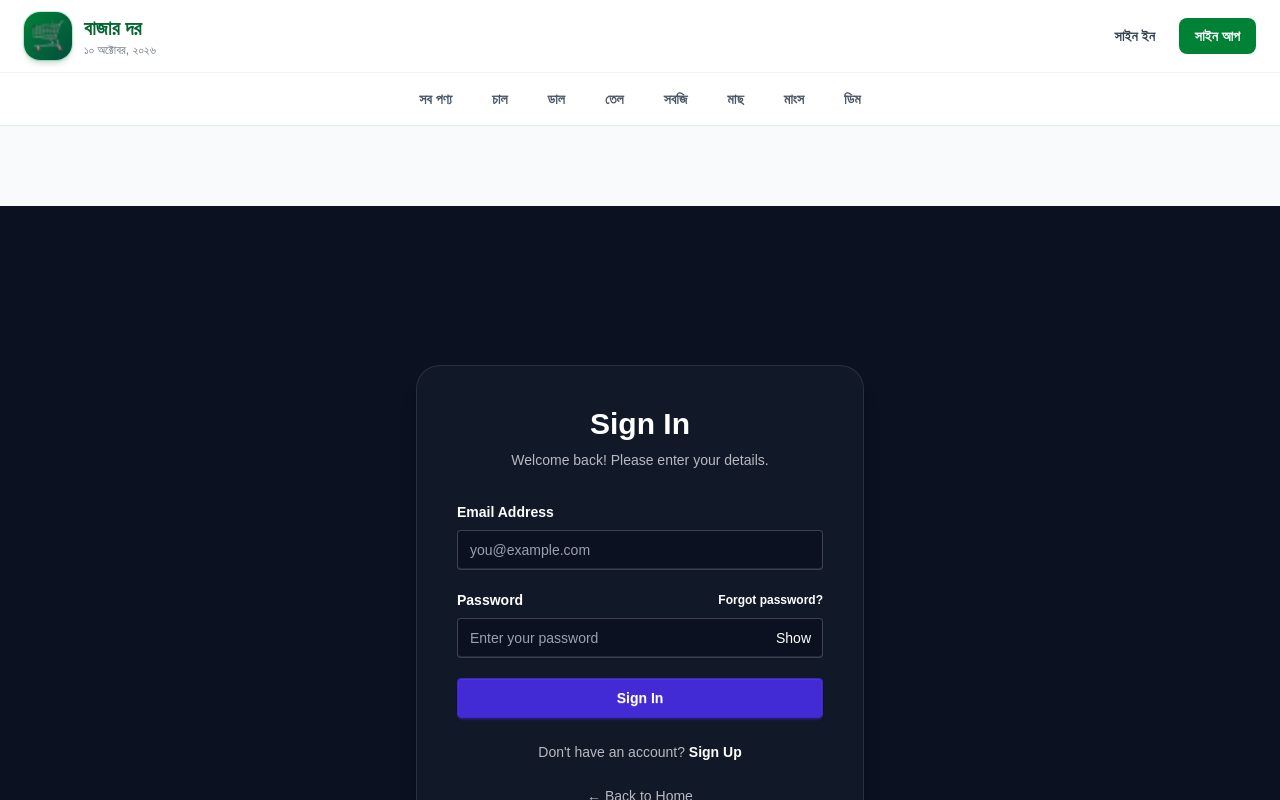
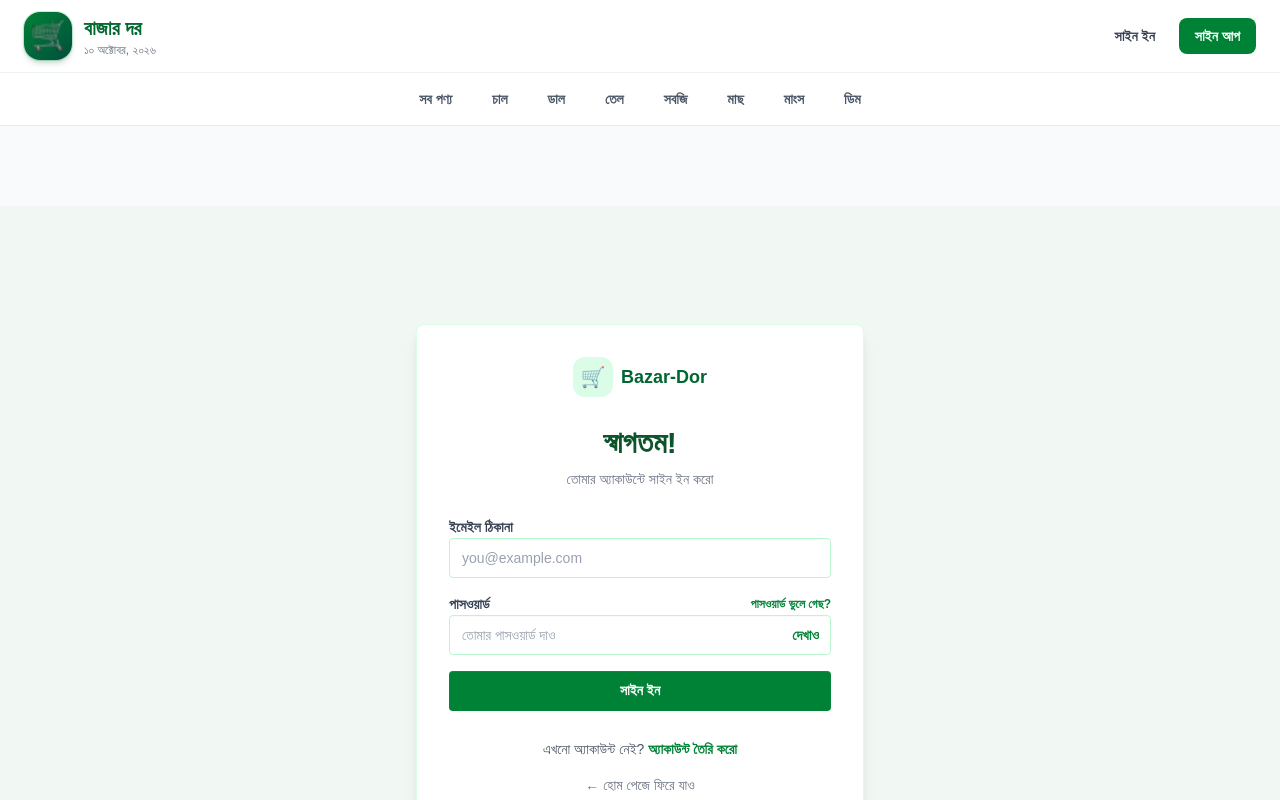
Before and after one commit to Amena-Begum/BazarDor, a Next.js app: page /signin in a window 1280 px wide. Shown: the top 800 px of the page. Built offline with nearby package versions, Linux system fonts and the light colour scheme.

Commit message:
edit signIn page and signUp page

```diff
--- a/src/app/signin/page.tsx
+++ b/src/app/signin/page.tsx
@@ -1,85 +1,126 @@
 "use client";
 
 import Link from "next/link";
-import Image from "next/image";
 import { useState } from "react";
+import { useRouter } from "next/navigation";
+// import { signIn } from "@/lib/auth-client";
+import { authClient } from "@/lib/auth-client";
 import toast from "react-hot-toast";
 
 export default function SignInPage() {
+  const router = useRouter();
+
   const [email, setEmail] = useState("");
   const [password, setPassword] = useState("");
   const [showPassword, setShowPassword] = useState(false);
+  const [loading, setLoading] = useState(false);
 
-const handleSubmit = (e: React.FormEvent<HTMLFormElement>) => {
+  async function handleSubmit(
+    e: React.FormEvent<HTMLFormElement>
+  ) {
     e.preventDefault();
 
-toast("Sign In authentication will be connected next.", {
+    if (loading) return;
+
+    setLoading(true);
+
+    try {
+      const { error } = await signIn.email({
+        email,
+        password,
+      });
+
+      if (error) {
+        toast.error(
+          error.message || "সাইন ইন করা যায়নি। আবার চেষ্টা করো।"
+        );
+        return;
+      }
+
+      toast.success("সফলভাবে সাইন ইন হয়েছে!");
+
+      router.push("/");
+      router.refresh();
+    } catch {
+      toast.error("সমস্যা হয়েছে। আবার চেষ্টা করো।");
+    } finally {
+      setLoading(false);
+    }
+  }
+
+  function handleForgotPassword() {
+    toast("পাসওয়ার্ড রিকভারি সুবিধা পরে যোগ করা হবে।", {
       style: {
-    background: "#111827",
+        background: "#166534",
         color: "#ffffff",
-    border: "1px solid #374151",
+        border: "1px solid #15803d",
       },
     });
-};
+  }
 
-return ( <main className="flex min-h-screen items-center justify-center bg-[#0b1120] px-4 py-10 text-white"> <div className="w-full max-w-md rounded-3xl border border-white/10 bg-[#111827] p-6 text-white shadow-xl sm:p-10">
-{/* Logo and Heading */}
-<div className="mb-8 text-center">
-      <h1 className="mb-2 text-3xl font-bold text-white">
-        Sign In
+  return (
+    <main className="flex min-h-screen items-center justify-center bg-[#f1f8f3] px-4 py-10">
+      <div className="card w-full max-w-md border border-green-100 bg-white shadow-lg">
+        <div className="card-body p-6 sm:p-8">
+          {/* Brand */}
+          <Link
+            href="/"
+            className="mx-auto inline-flex items-center gap-2 text-lg font-extrabold text-green-800 hover:text-green-700"
+          >
+            <span className="flex h-10 w-10 items-center justify-center rounded-xl bg-green-100 text-xl">
+              🛒
+            </span>
+            Bazar-Dor
+          </Link>
+
+          {/* Heading */}
+          <div className="mt-5 text-center">
+            <h1 className="text-3xl font-extrabold text-green-900">
+              স্বাগতম!
             </h1>
 
-      <p className="text-sm text-white/70">
-        Welcome back! Please enter your details.
+            <p className="mt-2 text-sm text-gray-500">
+              তোমার অ্যাকাউন্টে সাইন ইন করো
             </p>
           </div>
 
           {/* Sign In Form */}
-    <form onSubmit={handleSubmit} className="space-y-5">
+          <form onSubmit={handleSubmit} className="mt-5 space-y-4">
             {/* Email */}
-      <div>
-        <label
-          htmlFor="email"
-          className="mb-2 block text-sm font-semibold text-white"
-        >
-          Email Address
+            <div className="form-control w-full">
+              <label htmlFor="email" className="label">
+                <span className="label-text font-semibold text-gray-700">
+                  ইমেইল ঠিকানা
+                </span>
               </label>
 
               <input
                 id="email"
                 type="email"
                 placeholder="you@example.com"
+                autoComplete="email"
                 value={email}
                 onChange={(e) => setEmail(e.target.value)}
-          className="input input-bordered w-full border-white/20 bg-[#0b1120] text-white placeholder:text-gray-400 focus:border-primary focus:outline-none"
-          autoComplete="email"
+                className="input input-bordered w-full border-green-200 bg-white text-gray-900 placeholder:text-gray-400 focus:border-green-600 focus:outline-none"
                 required
               />
             </div>
 
             {/* Password */}
-      <div>
-        <div className="mb-2 flex items-center justify-between gap-3">
-          <label
-            htmlFor="password"
-            className="text-sm font-semibold text-white"
-          >
-            Password
+            <div className="form-control w-full">
+              <div className="flex items-center justify-between gap-2">
+                <label htmlFor="password" className="label">
+                  <span className="label-text font-semibold text-gray-700">
+                    পাসওয়ার্ড
+                  </span>
                 </label>
 
                 <button
                   type="button"
-            className="text-xs font-semibold text-white hover:text-primary hover:underline"
-            onClick={() =>
-              toast("Password recovery will be added later.", {
-                style: {
-                  background: "#111827",
-                  color: "#ffffff",
-                },
-              })
-            }
+                  onClick={handleForgotPassword}
+                  className="text-xs font-semibold text-green-700 hover:underline cursor-pointer"
                 >
-            Forgot password?
+                  পাসওয়ার্ড ভুলে গেছ?
                 </button>
               </div>
 
@@ -87,53 +128,73 @@
                 <input
                   id="password"
                   type={showPassword ? "text" : "password"}
-            placeholder="Enter your password"
+                  placeholder="তোমার পাসওয়ার্ড দাও"
+                  autoComplete="current-password"
                   value={password}
                   onChange={(e) => setPassword(e.target.value)}
-            className="input input-bordered w-full border-white/20 bg-[#0b1120] pr-20 text-white placeholder:text-gray-400 focus:border-primary focus:outline-none"
-            autoComplete="current-password"
+                  className="input input-bordered w-full border-green-200 bg-white pr-20 text-gray-900 placeholder:text-gray-400 focus:border-green-600 focus:outline-none"
                   required
                 />
 
                 <button
                   type="button"
-            onClick={() => setShowPassword(!showPassword)}
-            className="absolute right-3 top-1/2 -translate-y-1/2 text-sm text-white hover:text-primary"
+                  onClick={() =>
+                    setShowPassword((prev) => !prev)
+                  }
+                  className="absolute right-3 top-1/2 -translate-y-1/2 text-sm font-semibold text-green-700 hover:text-green-900 cursor-pointer"
+                  aria-label={
+                    showPassword
+                      ? "পাসওয়ার্ড লুকাও"
+                      : "পাসওয়ার্ড দেখাও"
+                  }
                 >
-            {showPassword ? "Hide" : "Show"}
+                  {showPassword ? "লুকাও" : "দেখাও"}
                 </button>
               </div>
             </div>
 
-      {/* Sign In Button */}
+            {/* Submit Button */}
             <button
               type="submit"
-        className="btn btn-primary w-full text-white"
+              disabled={loading}
+              className="btn w-full border-0 bg-green-700 text-white hover:bg-green-800 disabled:bg-green-400"
             >
-        Sign In
+              {loading ? (
+                <>
+                  <span className="loading loading-spinner loading-sm" />
+                  সাইন ইন হচ্ছে...
+                </>
+              ) : (
+                "সাইন ইন"
+              )}
             </button>
           </form>
 
           {/* Sign Up Link */}
-    <p className="mt-6 text-center text-sm text-white/70">
-      Don&apos;t have an account?{" "}
+          <p className="mt-5 text-center text-sm text-gray-600">
+            এখনো অ্যাকাউন্ট নেই?{" "}
             <Link
               href="/signup"
-        className="font-bold text-white hover:text-primary hover:underline"
+              className="font-bold text-green-700 hover:text-green-900 hover:underline"
             >
-        Sign Up
+              অ্যাকাউন্ট তৈরি করো
             </Link>
           </p>
 
           {/* Back to Home */}
           <Link
             href="/"
-      className="mt-6 block text-center text-sm text-white/70 hover:text-white"
+            className="mt-2 text-center text-sm text-gray-500 hover:text-green-700 hover:underline"
           >
-      ← Back to Home
+            ← হোম পেজে ফিরে যাও
           </Link>
+
+          {/* Footer Note */}
+          <p className="mt-5 border-t border-green-100 pt-4 text-center text-xs text-gray-400">
+            তোমার প্রতিদিনের বাজার, এখন আরও সহজ
+          </p>
+        </div>
       </div>
     </main>
-
   );
 }
--- a/test-db.ts
+++ /dev/null
@@ -1,31 +0,0 @@
-import dns from "node:dns";
-
-dns.setServers(["8.8.8.8"]);
-import { MongoClient } from "mongodb";
-
-async function testConnection() {
-    const uri = process.env.MONGODB_URI;
-
-    if (!uri) {
-        console.log("❌ MONGODB_URI পাওয়া যায়নি");
-        return;
-    }
-
-    const client = new MongoClient(uri);
-
-    try {
-        await client.connect();
-        console.log("✅ MongoDB connection successful!");
-
-        const db = client.db("bazar-dor");
-        await db.command({ ping: 1 });
-
-        console.log("✅ bazar-dor database ping successful!");
-    } catch (error) {
-        console.error("❌ MongoDB connection failed:", error);
-    } finally {
-        await client.close();
-    }
-}
-
-testConnection();
```
Also changed, not shown: src/app/signup/page.tsx (+23 -10 lines). Lines whose indentation alone changed are shown as unchanged.
